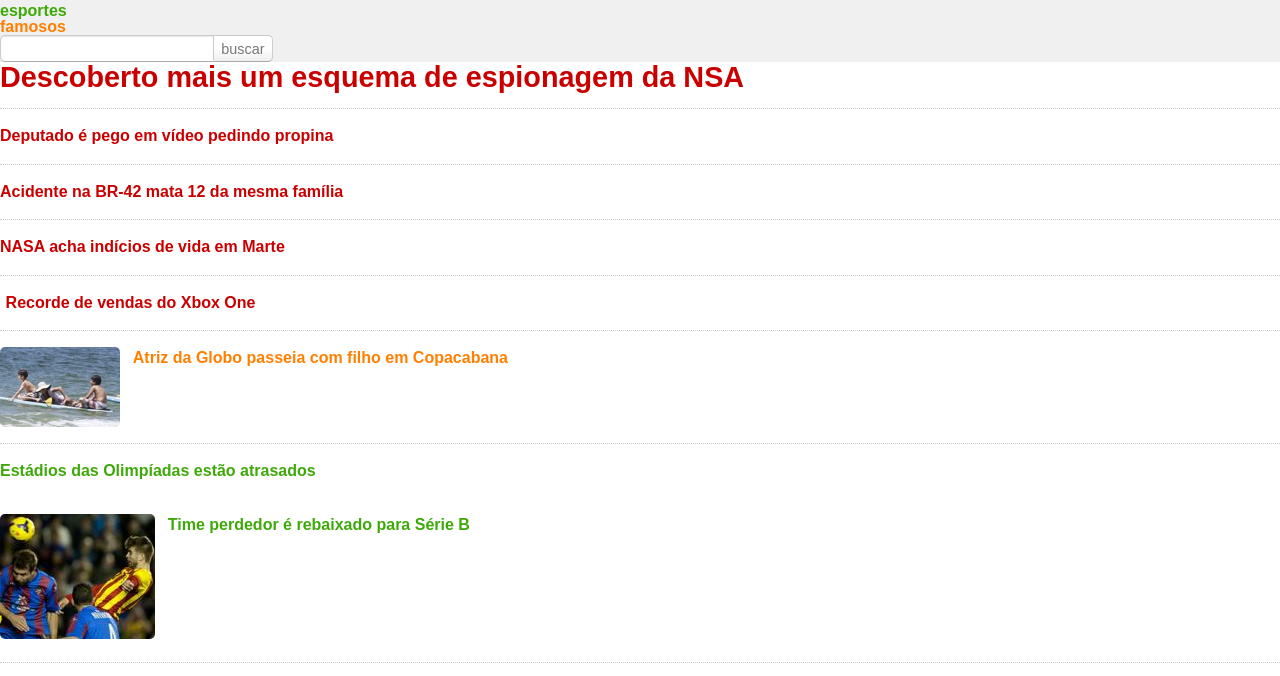
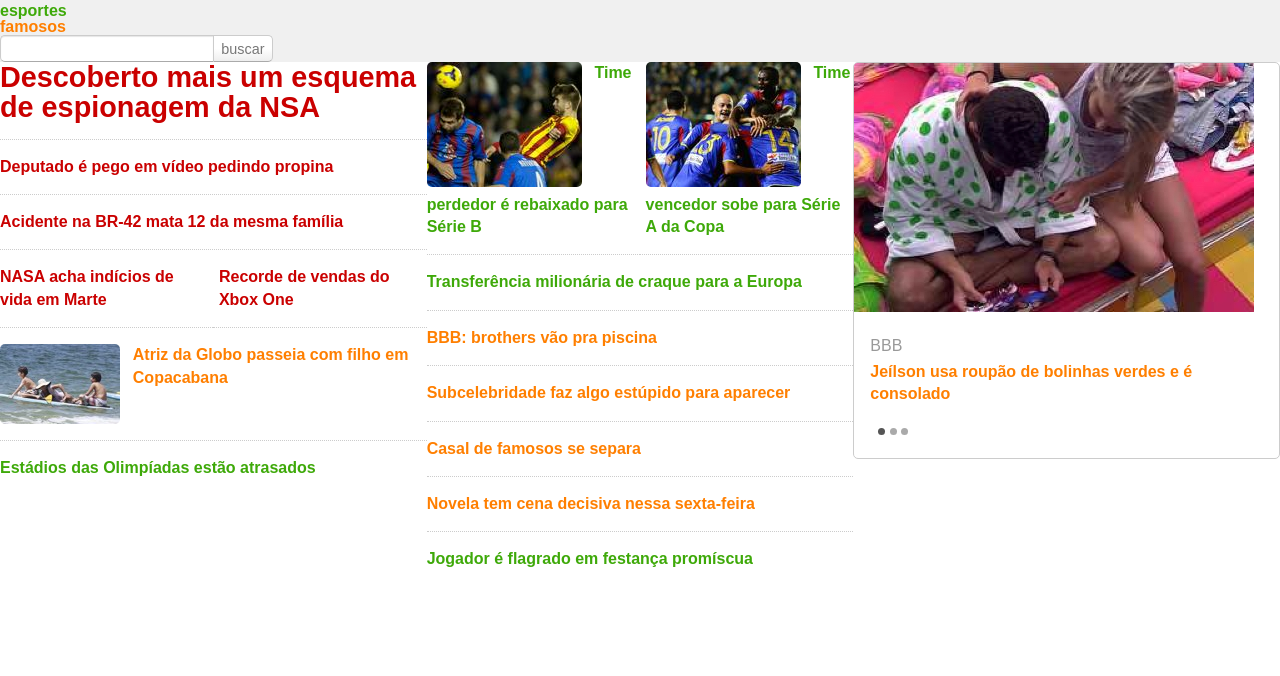
Before and after one commit to alvarocamillont/Design_Responsivo_Alura, a plain HTML site: page index.html in a window 1280 px wide. Shown: the part 54-730 px from the top of the page. Drawn offline with Linux system fonts and the light colour scheme.

Commit message:
Primeiro exercício

```diff
--- a/css/exercicios.css
+++ b/css/exercicios.css
@@ -0,0 +1,9 @@
+.secao {
+    float: left;
+    width: 33.333%;
+}
+
+.mini {
+    float: left;
+    width: 50%;
+}
```
Also changed, not shown: index.html (+5 -2 lines).
